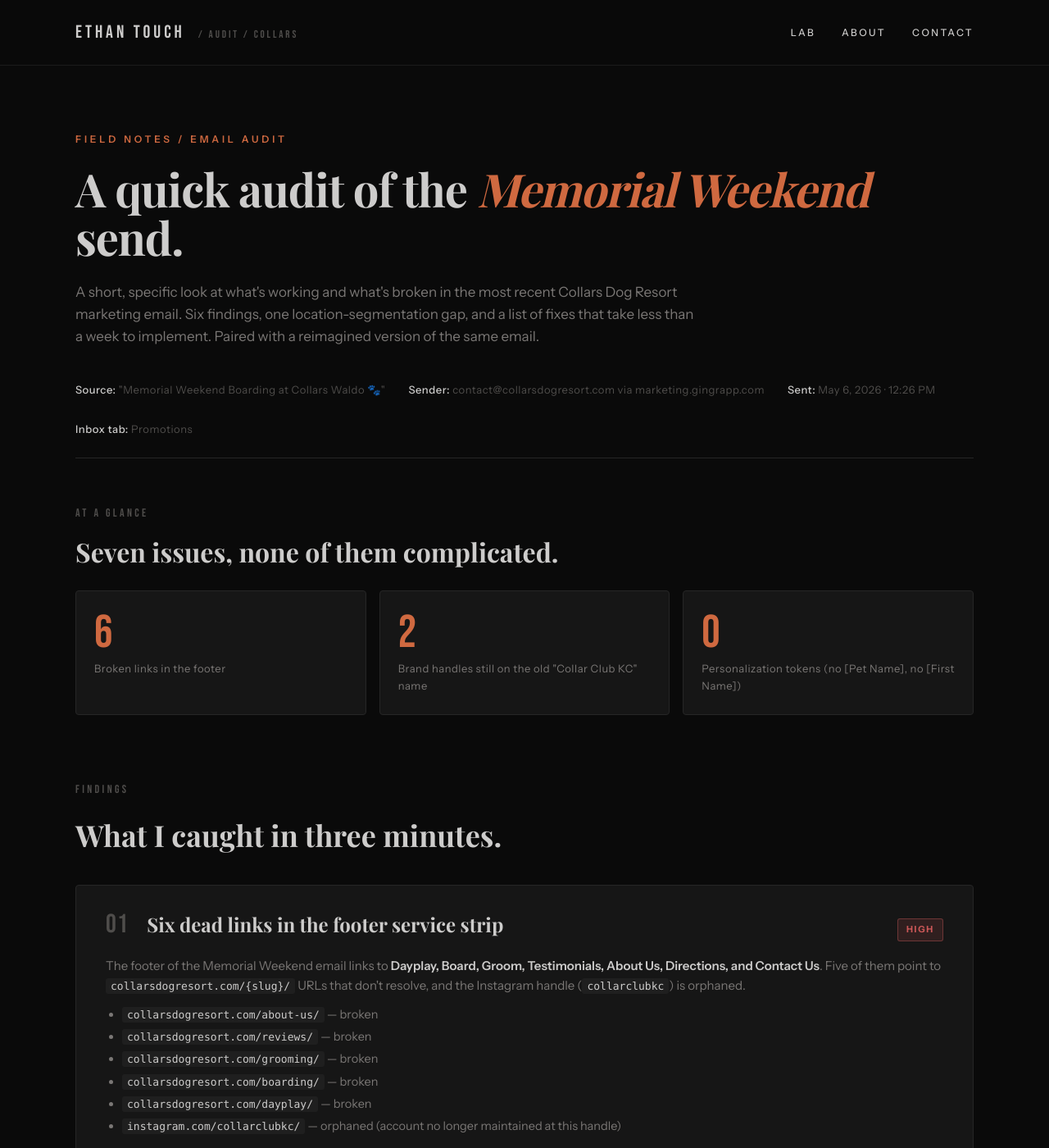
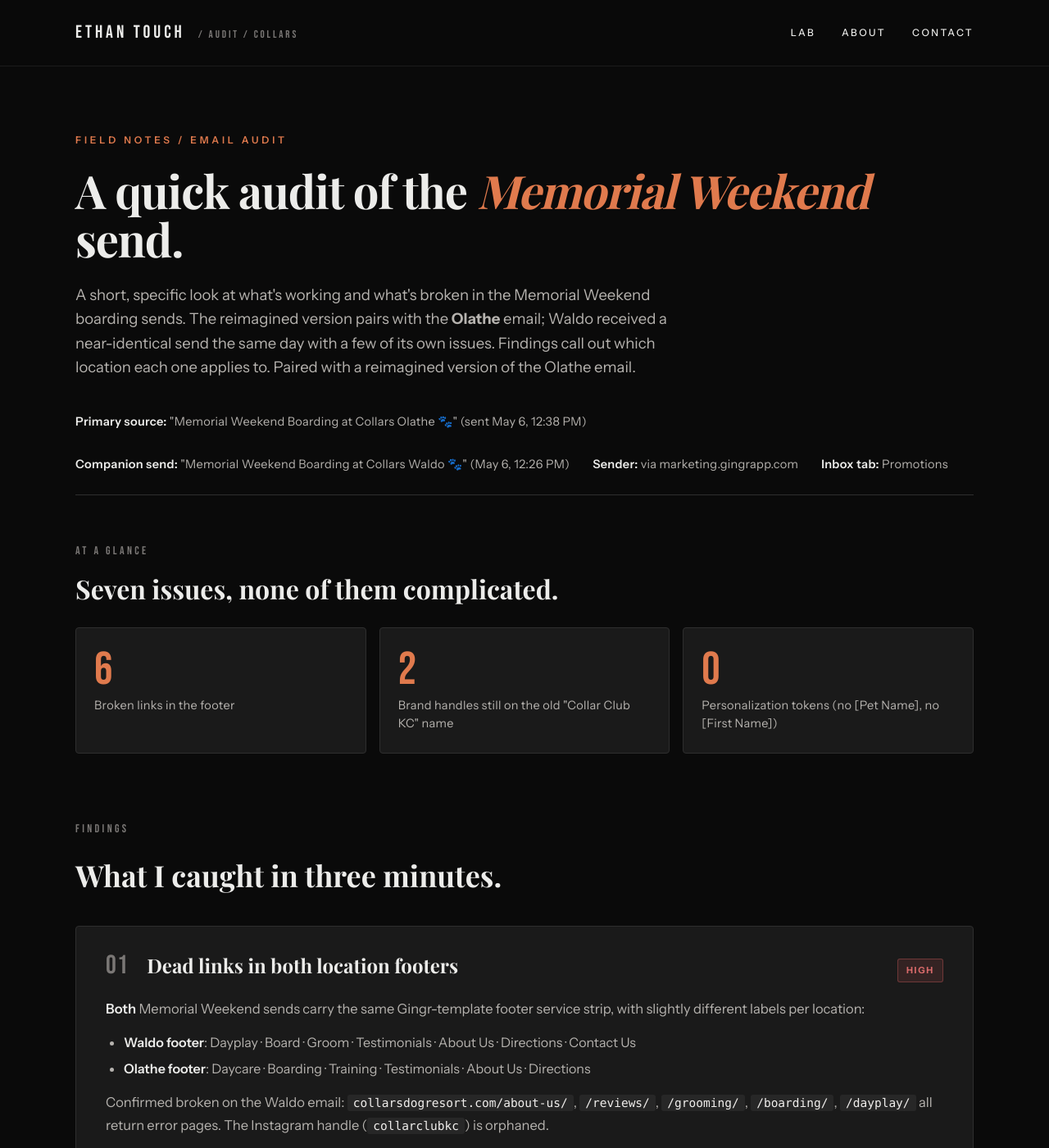
Before and after one commit to woofwallee/ethantouch.com, a Jekyll site: the page lab/emails/collars/audit/index.html, which Jekyll copies as it is, in a window 1280 px wide and 1400 px high. Shown: the whole window at 82% size. Built offline with Jekyll 4.4.1, drawn with Linux system fonts in a browser that asks for light colours; some web fonts are replaced; some of the changed text lies outside the part shown.

Commit message:
Improve audit readability + clarify Olathe vs Waldo framing
Brightened body and muted text colors (4:1 contrast ratios were too
dim), bumped body type from 15px to 16.5-17px across findings, table
cells, week items, and intros. Wider line-height for breathability.

Reframed the audit as Olathe-primary since the reimagined email is
based on the Olathe send. Meta-bar now lists Olathe as the primary
source with Waldo as companion. Finding 01 explicitly covers both
location footers and notes the inconsistent service naming
(Dayplay/Daycare, Board/Boarding, Groom/Training). Subject-line
finding and compare table updated to reference Olathe.

Co-Authored-By: Claude Opus 4.7 <noreply@anthropic.com>

```diff
--- a/lab/emails/collars/audit/index.html
+++ b/lab/emails/collars/audit/index.html
@@ -10,19 +10,19 @@
 
     :root {
       --bg: #0a0a0a;
-      --card: #161616;
-      --card-hi: #1d1d1d;
-      --rule: #262626;
+      --card: #1a1a1a;
+      --card-hi: #232323;
+      --rule: #2e2e2e;
       --rule-soft: #1c1c1c;
-      --text: #cdcccb;
-      --text-muted: #7a7775;
-      --text-dim: #4f4d4b;
-      --orange: #cf6940;
+      --text: #ececea;
+      --text-muted: #b6b3af;
+      --text-dim: #7a7775;
+      --orange: #e07a4d;
       --orange-deep: #b3552f;
       --teal: #006784;
       --gold: #EDB111;
-      --red: #c95757;
-      --green: #6ab06a;
+      --red: #d76a6a;
+      --green: #7dc07d;
     }
 
     body {
@@ -30,7 +30,8 @@
       font-family: 'Instrument Sans', -apple-system, sans-serif;
       color: var(--text);
       -webkit-font-smoothing: antialiased;
-      line-height: 1.6;
+      font-size: 17px;
+      line-height: 1.65;
     }
 
     a { color: var(--orange); text-decoration: none; border-bottom: 1px solid rgba(207,105,64,0.3); }
@@ -108,7 +109,8 @@
     }
     .intro .lead {
       max-width: 760px;
-      font-size: 17px;
+      font-size: 18.5px;
+      line-height: 1.6;
       color: var(--text-muted);
     }
     .meta-bar {
@@ -118,13 +120,13 @@
       display: flex;
       flex-wrap: wrap;
       gap: 28px;
-      font-size: 13px;
-      color: var(--text-dim);
-      letter-spacing: 0.04em;
+      font-size: 14.5px;
+      color: var(--text-muted);
+      letter-spacing: 0.02em;
     }
     .meta-bar span strong {
       color: var(--text);
-      font-weight: 500;
+      font-weight: 600;
     }
 
     .divider {
@@ -178,9 +180,10 @@
       margin-bottom: 4px;
     }
     .summary-stat .lbl {
-      font-size: 13px;
+      font-size: 14.5px;
+      line-height: 1.5;
       color: var(--text-muted);
-      letter-spacing: 0.04em;
+      letter-spacing: 0.02em;
     }
 
     /* ── FINDINGS ── */
@@ -250,24 +253,25 @@
 
     .finding p {
       color: var(--text-muted);
-      font-size: 15px;
-      margin-bottom: 12px;
+      font-size: 16.5px;
+      line-height: 1.7;
+      margin-bottom: 14px;
     }
     .finding p:last-child { margin-bottom: 0; }
     .finding strong { color: var(--text); font-weight: 600; }
     .finding code {
       font-family: 'SF Mono', Menlo, monospace;
-      font-size: 13px;
-      background: rgba(255,255,255,0.04);
-      padding: 2px 6px;
+      font-size: 14.5px;
+      background: rgba(255,255,255,0.06);
+      padding: 2px 7px;
       border-radius: 3px;
-      color: var(--text);
+      color: #f0eeec;
     }
     .finding ul {
-      margin: 8px 0 12px 20px;
+      margin: 10px 0 14px 22px;
       color: var(--text-muted);
     }
-    .finding ul li { margin-bottom: 4px; font-size: 14.5px; }
+    .finding ul li { margin-bottom: 6px; font-size: 16px; line-height: 1.65; }
     .finding-fix {
       margin-top: 16px;
       padding-top: 16px;
@@ -298,7 +302,8 @@
     }
     .compare .lead {
       color: var(--text-muted);
-      font-size: 15px;
+      font-size: 16.5px;
+      line-height: 1.6;
       margin-bottom: 28px;
       max-width: 680px;
     }
@@ -325,9 +330,9 @@
       font-weight: 400;
     }
     .compare-table td {
-      font-size: 14px;
+      font-size: 15.5px;
       color: var(--text-muted);
-      line-height: 1.55;
+      line-height: 1.65;
     }
     .compare-table td:first-child {
       font-family: 'Instrument Sans', sans-serif;
@@ -371,13 +376,14 @@
     }
     .week-item h4 {
       font-family: 'Instrument Sans', sans-serif;
-      font-size: 16px;
+      font-size: 17px;
       font-weight: 700;
       color: var(--text);
-      margin-bottom: 6px;
+      margin-bottom: 8px;
     }
     .week-item p {
-      font-size: 14px;
+      font-size: 15.5px;
+      line-height: 1.6;
       color: var(--text-muted);
     }
 
@@ -396,7 +402,8 @@
     }
     .reimagine .lead {
       color: var(--text-muted);
-      font-size: 15px;
+      font-size: 16.5px;
+      line-height: 1.6;
       margin-bottom: 28px;
       max-width: 680px;
     }
@@ -511,13 +518,13 @@
 <section class="intro">
   <div class="eyebrow">Field Notes / Email Audit</div>
   <h1>A quick audit of the <em>Memorial Weekend</em> send.</h1>
-  <p class="lead">A short, specific look at what's working and what's broken in the most recent Collars Dog Resort marketing email. Six findings, one location-segmentation gap, and a list of fixes that take less than a week to implement. Paired with a reimagined version of the same email.</p>
+  <p class="lead">A short, specific look at what's working and what's broken in the Memorial Weekend boarding sends. The reimagined version pairs with the <strong>Olathe</strong> email; Waldo received a near-identical send the same day with a few of its own issues. Findings call out which location each one applies to. Paired with a reimagined version of the Olathe email.</p>
 </section>
 
 <div class="meta-bar">
-  <span><strong>Source:</strong> "Memorial Weekend Boarding at Collars Waldo 🐾"</span>
-  <span><strong>Sender:</strong> contact@collarsdogresort.com via marketing.gingrapp.com</span>
-  <span><strong>Sent:</strong> May 6, 2026 · 12:26 PM</span>
+  <span><strong>Primary source:</strong> "Memorial Weekend Boarding at Collars Olathe 🐾" (sent May 6, 12:38 PM)</span>
+  <span><strong>Companion send:</strong> "Memorial Weekend Boarding at Collars Waldo 🐾" (May 6, 12:26 PM)</span>
+  <span><strong>Sender:</strong> via marketing.gingrapp.com</span>
   <span><strong>Inbox tab:</strong> Promotions</span>
 </div>
 
@@ -554,22 +561,20 @@
   <article class="finding">
     <div class="finding-head">
       <div class="finding-num">01</div>
-      <div class="finding-title">Six dead links in the footer service strip</div>
+      <div class="finding-title">Dead links in both location footers</div>
       <span class="severity high">High</span>
     </div>
-    <p>The footer of the Memorial Weekend email links to <strong>Dayplay, Board, Groom, Testimonials, About Us, Directions, and Contact Us</strong>. Five of them point to <code>collarsdogresort.com/{slug}/</code> URLs that don't resolve, and the Instagram handle (<code>collarclubkc</code>) is orphaned.</p>
+    <p><strong>Both</strong> Memorial Weekend sends carry the same Gingr-template footer service strip, with slightly different labels per location:</p>
     <ul>
-      <li><code>collarsdogresort.com/about-us/</code> — broken</li>
-      <li><code>collarsdogresort.com/reviews/</code> — broken</li>
-      <li><code>collarsdogresort.com/grooming/</code> — broken</li>
-      <li><code>collarsdogresort.com/boarding/</code> — broken</li>
-      <li><code>collarsdogresort.com/dayplay/</code> — broken</li>
-      <li><code>instagram.com/collarclubkc/</code> — orphaned (account no longer maintained at this handle)</li>
+      <li><strong>Waldo footer</strong>: Dayplay · Board · Groom · Testimonials · About Us · Directions · Contact Us</li>
+      <li><strong>Olathe footer</strong>: Daycare · Boarding · Training · Testimonials · About Us · Directions</li>
     </ul>
-    <p>Every send goes out with the same bad links. A subscriber who clicks the wrong link doesn't blame Gingr; they blame Collars.</p>
+    <p>Confirmed broken on the Waldo email: <code>collarsdogresort.com/about-us/</code>, <code>/reviews/</code>, <code>/grooming/</code>, <code>/boarding/</code>, <code>/dayplay/</code> all return error pages. The Instagram handle (<code>collarclubkc</code>) is orphaned.</p>
+    <p>The Olathe footer uses the same template and likely points to the same dead URLs. Pending a manual link-by-link verification, treat every <code>collarsdogresort.com/{slug}/</code> link as suspect on both sends. A subscriber who clicks the wrong link doesn't blame Gingr; they blame Collars.</p>
+    <p>Worth noting: Waldo and Olathe also disagree on service naming — Waldo says "Dayplay / Board / Groom", Olathe says "Daycare / Boarding / Training". Inconsistent labels confuse customers who use both houses.</p>
     <div class="finding-fix">
       <div class="finding-fix-label">The fix</div>
-      <p>Either point the links to the correct subdomain URLs (<code>olathe.collarsdogresort.com/dog-boarding-in-olathe/</code> works; the apex domain doesn't), or strip the service link strip out of the footer template entirely. The reimagined version drops it and keeps only social icons.</p>
+      <p>Two options. Option A: re-point every link to the correct subdomain URL (<code>olathe.collarsdogresort.com/dog-boarding-in-olathe/</code> resolves; the apex domain doesn't). Option B (recommended): strip the service link strip from the Gingr footer template entirely. The reimagined Olathe email drops it and keeps only social icons. Either way, also align the service naming between Olathe and Waldo so customers don't see two different vocabularies.</p>
     </div>
   </article>
 
@@ -614,7 +619,7 @@
       <div class="finding-title">Subject line and preheader leave revenue on the table</div>
       <span class="severity medium">Medium</span>
     </div>
-    <p>Subject: <code>Memorial Weekend Boarding at Collars Waldo 🐾</code>. Functional but flat. Preheader: <code>Boarding Memorial Weekend!</code> (literally the first H1 of the email body, repeated as preview text — the preheader was never set).</p>
+    <p>Olathe subject: <code>Memorial Weekend Boarding at Collars Olathe 🐾</code>. Waldo subject: same template with the location swapped. Functional but flat for both. Preheader: <code>Memorial Weekend Boarding!</code> (literally the first H1 of the email body, repeated as preview text — the preheader was never explicitly set on either send).</p>
     <p>Per Litmus 2026 (Jay Schwedelson): "Open rates are extremely important. Directionally, if one variant has an emoji and one doesn't, and the emoji one gets a 20% higher open rate, the emoji one wins." The email keeps the emoji ✓ but wastes the preheader, the second-most-read piece of copy after the subject.</p>
     <div class="finding-fix">
       <div class="finding-fix-label">The fix</div>
@@ -675,14 +680,14 @@
     <thead>
       <tr>
         <th>Component</th>
-        <th>Original send (May 6)</th>
+        <th>Original Olathe send (May 6)</th>
         <th>Reimagined</th>
       </tr>
     </thead>
     <tbody>
       <tr>
         <td>Subject line</td>
-        <td class="col-orig">Memorial Weekend Boarding at Collars Waldo 🐾</td>
+        <td class="col-orig">Memorial Weekend Boarding at Collars Olathe 🐾</td>
         <td class="col-new">Pups have plans too. Book theirs at Olathe before we're full. (subject would be tested)</td>
       </tr>
       <tr>
```
